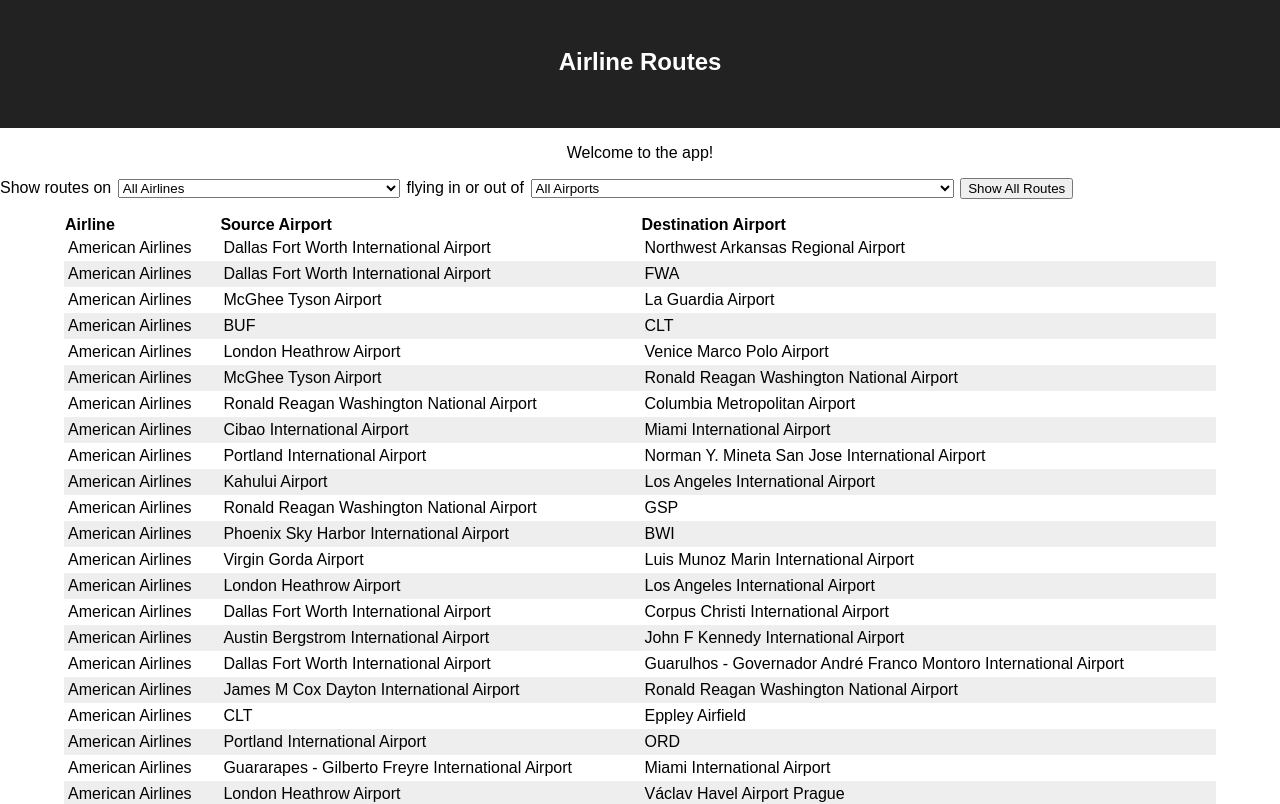
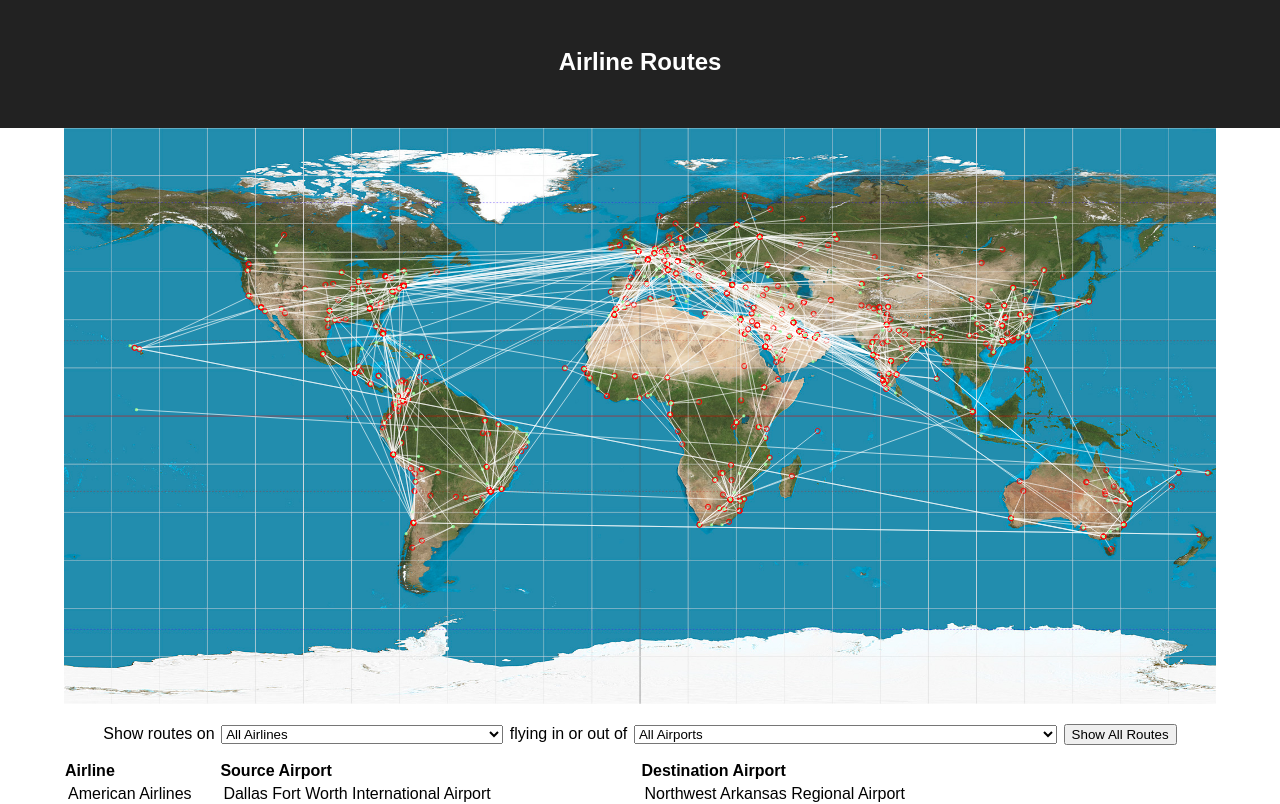
Before and after one commit to gudsson/airline-app, a React (Create React App) app: page / in a window 1280 px wide. Shown: the top 804 px of the page. Built offline with nearby package versions, Linux system fonts and the light colour scheme.

Commit message:
step 11: add map

```diff
--- a/src/App.js
+++ b/src/App.js
@@ -4,6 +4,7 @@
 import { getAirlineById, getAirportByCode } from './data'
 import Table from './components/Table'
 import Select from './components/Select'
+import Map from './components/Map'
 
 const App = () => {
   const [airline, setAirline] = useState("all")
@@ -29,7 +30,17 @@
     )
   })
 
-  console.log(filteredRoutes)
+  const mapData = filteredRoutes.map(route => {
+    const src = data.airports.find(airport => route.src === airport.code)
+    const dest = data.airports.find(airport => route.dest === airport.code)
+
+    if (!src || !dest) return null
+
+    return {
+      src: {name: src.name, x: src.long, y: src.lat},
+      dest: {name: dest.name, x: dest.long, y: dest.lat},
+    }
+  }).filter(route => route)
 
   const filteredAirlines = data.airlines.map(airline => {
     const valid = filteredRoutes.some(route => {
@@ -66,10 +77,8 @@
         <h1 className="title">Airline Routes</h1>
       </header>
       <section>
-        <p>
-          Welcome to the app!
-        </p>
-      </section>
+
+        <Map mapData={mapData} />
         <p>
           Show routes on
           <Select
@@ -91,8 +100,8 @@
           />
         <button onClick={showAll} disabled={false}>Show All Routes</button>
         </p>
-      <Table className="routes-table" columns={columns} rows={data.routes} format={formatValue} />
-
+        <Table className="routes-table" columns={columns} rows={filteredRoutes} format={formatValue} />
+      </section>
     </div>
   )
 }
--- /dev/null
+++ b/src/components/Map.js
@@ -0,0 +1,26 @@
+import React from 'react'
+
+const Map = ({ mapData }) => {
+  console.log(mapData)
+  return (
+    <svg className="map" viewBox="-180 -90 360 180">
+      <g transform="scale(1 -1)">
+        <image xlinkHref="equirectangular_world.jpg" href="equirectangular_world.jpg" x="-180" y="-90" height="100%" width="100%" transform="scale(1 -1)"/>
+
+        {mapData.map((route, idx) =>
+          <g key={idx}>
+            <circle className="source" cx={route.src.x} cy={route.src.y}>
+              <title>{route.src.name}</title>
+            </circle>
+            <circle className="destination" cx={route.dest.x} cy={route.dest.y}>
+              <title>{route.dest.name}</title>
+            </circle>
+            <path d={`M${route.src.x} ${route.src.y} L ${route.dest.x} ${route.dest.y}`} />
+          </g>
+        )}
+      </g>
+    </svg>
+  )
+}
+
+export default Map
--- a/src/components/Table.js
+++ b/src/components/Table.js
@@ -3,7 +3,6 @@
 
 const Table = ({ className, columns, rows, format }) => {
   const [startingRow, setStartingRow] = useState(0)
-  // const [finishingRow, setfinishingRow] = useState(PAGE_SIZE)
   const perPage = 25
   const totalRows = rows.length
   const displayRows = rows.slice(startingRow, startingRow + perPage)
--- a/src/data.js
+++ b/src/data.js
@@ -1,13 +1,3 @@
-// const routes = [
-//   {"airline":3090,"src":"ARN","dest":"AMS"},
-//   {"airline":3090,"src":"ATL","dest":"PBI"},
-//   {"airline":3090,"src":"YEG","dest":"YMM"},
-//   {"airline":24,"src":"DFW","dest":"XNA"},
-//   {"airline":24,"src":"DFW","dest":"FWA"},
-//   {"airline":24,"src":"TYS","dest":"LGA"},
-//   {"airline":24,"src":"BUF","dest":"CLT"},
-// ]
-
 const routes = [
   {"airline":24,"src":"DFW","dest":"XNA"},
   {"airline":24,"src":"DFW","dest":"FWA"},
@@ -1348,6 +1338,15 @@
   {"code":"DOH","name":"Doha International Airport","lat":25.261111,"long":51.565},
   {"code":"WAE","name":"Wadi al-Dawasir Domestic Airport","lat":20.504167,"long":45.199444},
   {"code":"BGG","name":"Bingöl Airport","lat":38.861111,"long":40.5925},
+  {"code":"FWA","name":"Fort Wayne International Airport","lat":40.9767,"long":-85.1976},
+  {"code":"BUF","name":"Buffalo Niagara International Airport","lat":42.9391,"long":-78.7294},
+  {"code":"CLT","name":"Charlotte Douglas International Airport","lat":35.2142,"long":-80.9472},
+  {"code":"GSP","name":"Greenville-Spartanburg International Airport","lat":34.8959,"long":-82.2172},
+  {"code":"BWI","name":"Baltimore/Washington International Thurgood Marshall Airport","lat":39.1784,"long":-76.6737},
+  {"code":"ORD","name":"O'Hare International Airport","lat":41.9801,"long":-87.9091},
+  {"code":"MSP","name":"Minneapolis−Saint Paul International Airport","lat":44.8820,"long":-93.2206},
+  {"code":"BDL","name":"Bradley International Airport","lat":41.9377,"long":-72.6881},
+  {"code":"NGO","name":"Chubu Centrair International Airport","lat":34.8581,"long":136.8117},
 ];
 
 export const getAirlineById = (id) => {
@@ -1356,7 +1355,7 @@
 
 export const getAirportByCode = (code) => {
   const airport =  airports.find(airport => airport.code === code)
-  // if (!airport) console.log(code)
+  if (!airport) console.log(code)
   return (airport) ? airport.name : code
 }
 
```
Lines whose indentation alone changed are shown as unchanged.
